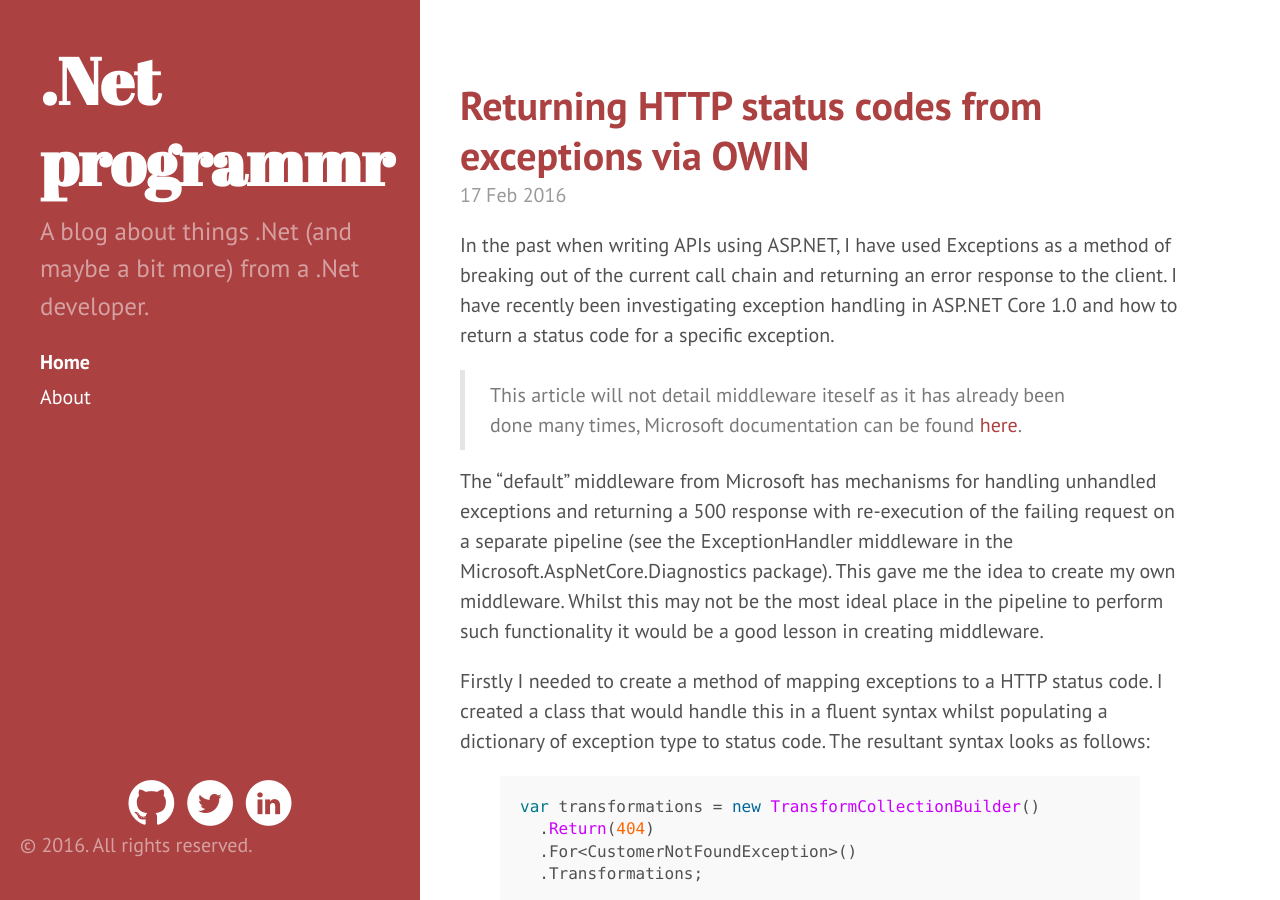
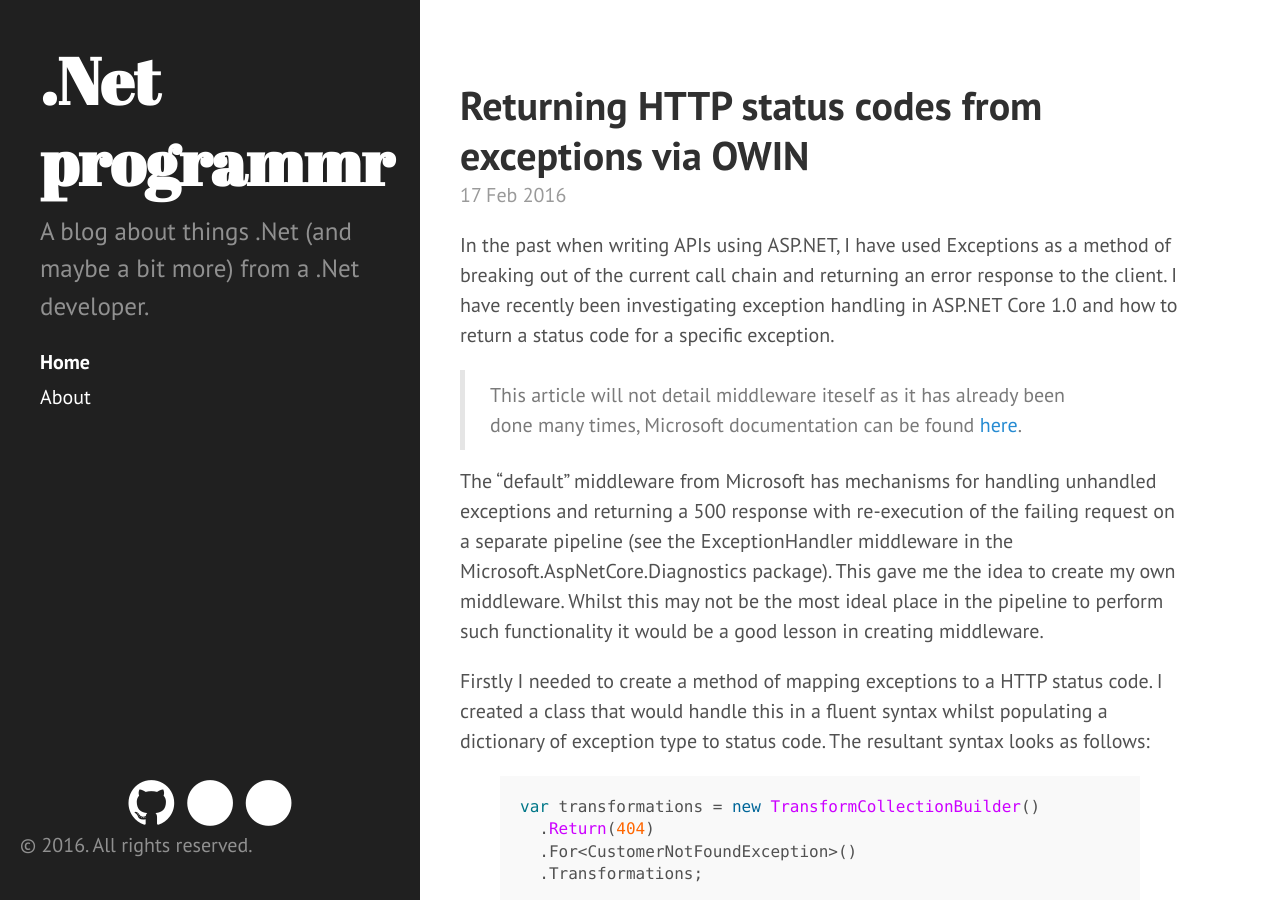
Before and after one commit to dotnetprogrammr/dotnetprogrammr.github.io, a Jekyll site: the page built from index.html, in a window 1280 px wide and 900 px high. Built offline with Jekyll 4.4.1, drawn with Linux system fonts in a browser that asks for light colours; nearby versions of some CDN libraries; the list of posts is cut into pages by our own code.

Commit message:
Removed the red theme.

```diff
--- a/_layouts/default.html
+++ b/_layouts/default.html
@@ -3,7 +3,7 @@
 
   {% include head.html %}
 
-  <body class="theme-base-08">
+  <body>
 
     {% include sidebar.html %}
 
```
